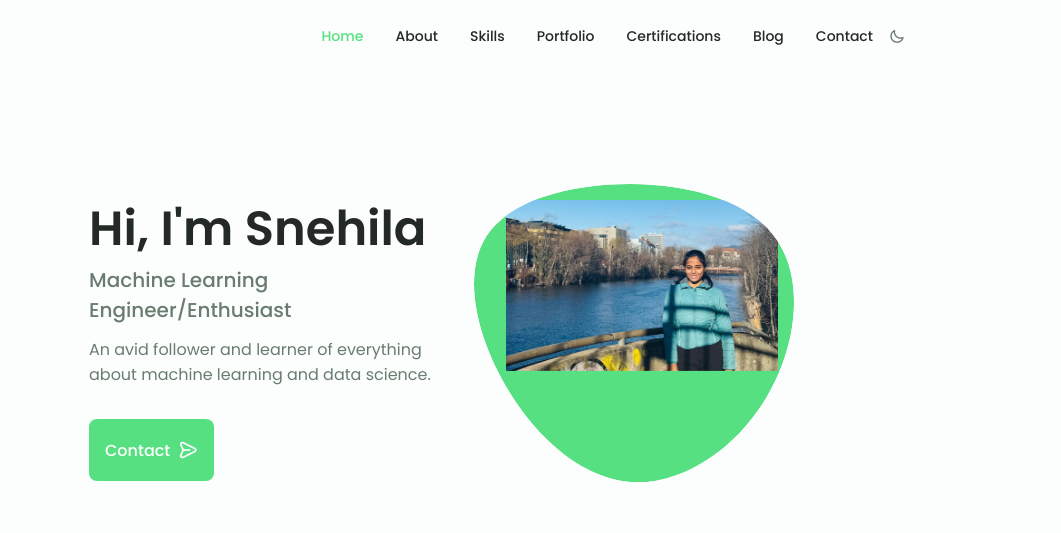
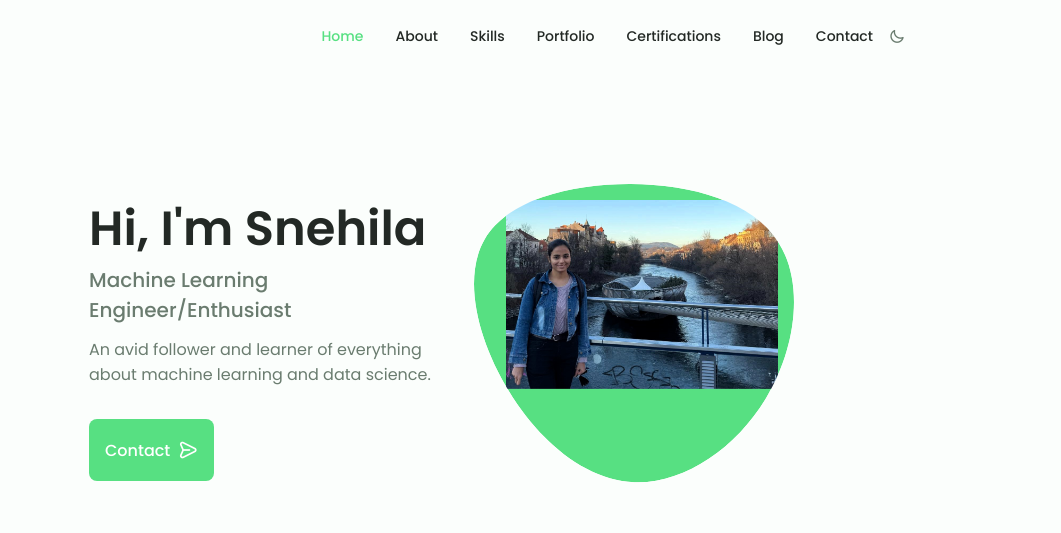
Before and after one commit to SnehaTri/PortfolioSnehila, a plain HTML site: page index.html in a window 1280 px wide. Shown: the top 533 px of the page, 219-1280 px from the left. Drawn offline with nearby package versions, Linux system fonts and the light colour scheme.

Commit message:
photos added

```diff
--- a/index.html
+++ b/index.html
@@ -128,7 +128,7 @@
                                     129.362C2.45775 97.8511 -7.48481 59.1033 6.67581 34.5279C20.9871 10.1032 59.7028
                                     -0.149132 97.9666 0.00163737C136.23 0.303176 174.193 10.857 190.312 36.4879Z"/>
 
-                                    <image class="home__blob-img" x="20" y="10" xlink:href="assets/img/About/self_photo.jpeg"/>
+                                    <image class="home__blob-img" x="20" y="10" xlink:href="assets/img/About/self_photo2.jpeg"/>
                                 </g>
                             </svg>
                         </div>
```
